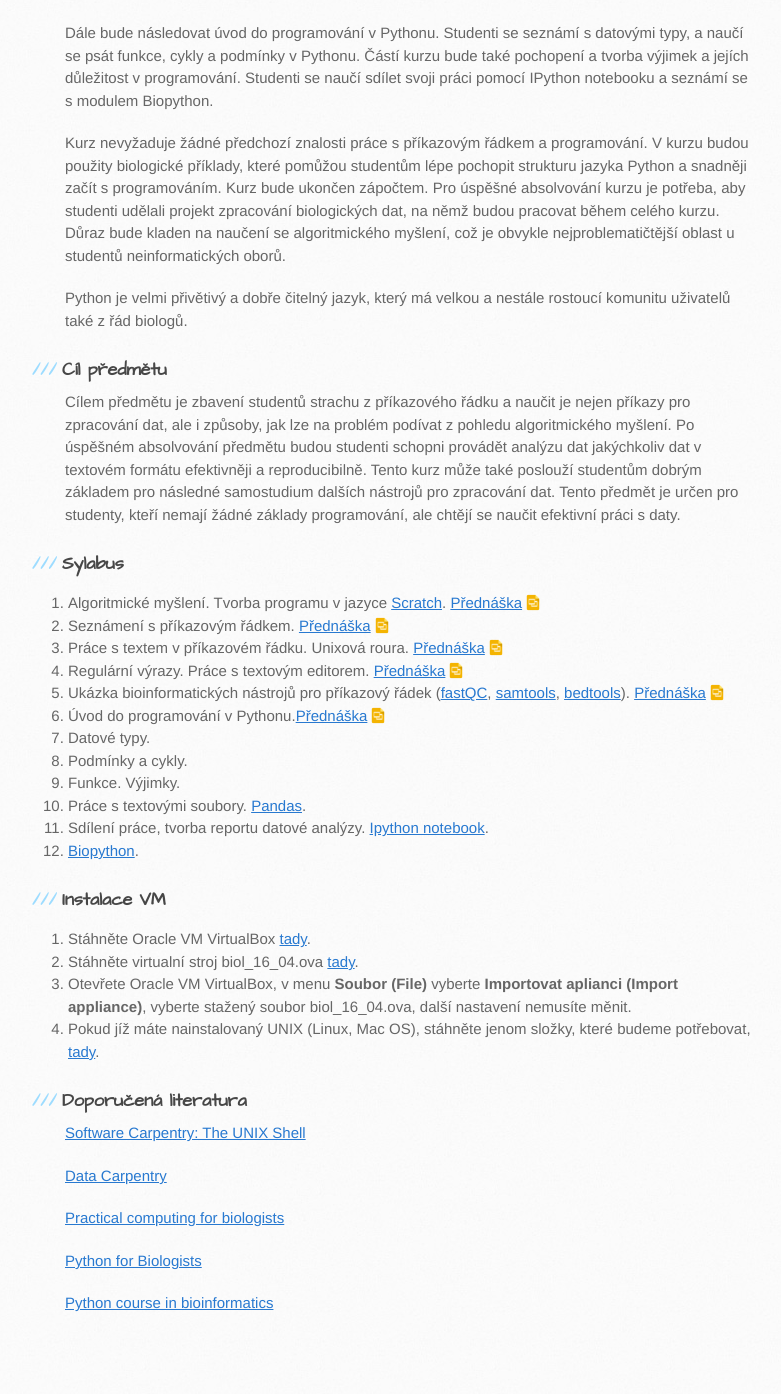
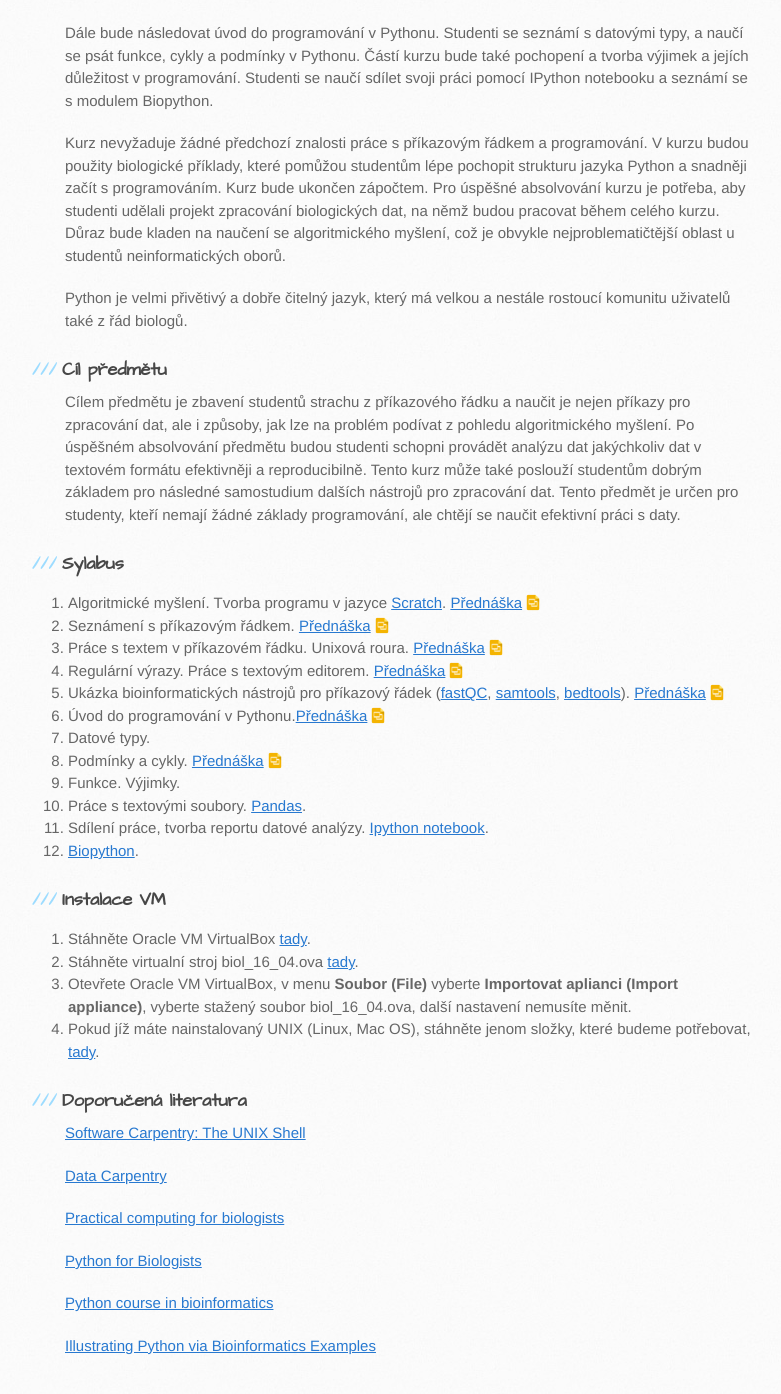
Before and after one commit to anastazie/intro_python_biol, a Jekyll site: the page built from index.md, in a window 1280 px wide and 1400 px high, scrolled down 507 px. Shown: the top 1394 px of the window, without its empty margins (105-886 px from the left). Built offline with Jekyll 4.4.1, drawn with Linux system fonts in a browser that asks for light colours; before the commit the page ends 1864 px from its top, so only the background shows below that.

Commit message:
Update index.md

```diff
--- a/index.md
+++ b/index.md
@@ -23,7 +23,7 @@ Cílem předmětu je zbavení studentů strachu z příkazového řádku a nauč
 5. Ukázka bioinformatických nástrojů pro příkazový řádek ([fastQC](http://www.bioinformatics.babraham.ac.uk/projects/fastqc/), [samtools](http://www.htslib.org/doc/samtools.html), [bedtools](http://bedtools.readthedocs.io/en/latest/)). <a href="https://docs.google.com/presentation/d/1nTr1dV-1lhgJLJVUABWMAyPM6OlfCv2ymwEI6UT56qo/edit?usp=sharing" class="presentation">Přednáška</a>
 6. Úvod do programování v Pythonu.<a href="https://docs.google.com/presentation/d/1quVrMmERj80Aiu2i5OvWvytQFDUBSvPZChX9k-7mtBQ/edit?usp=sharing" class="presentation">Přednáška</a>
 7. Datové typy.
-8. Podmínky a cykly.
+8. Podmínky a cykly. <a href="https://docs.google.com/presentation/d/1ro8_Q3Afxfji5ZCTlMzAahhoeDpO8j_Jiu6XRlQYZOo/edit?usp=sharing" class="presentation">Přednáška</a>
 9. Funkce. Výjimky.
 10. Práce s textovými soubory. [Pandas](http://pandas.pydata.org/).
 11. Sdílení práce, tvorba reportu datové analýzy. [Ipython notebook](http://jupyter.org/).
@@ -48,4 +48,6 @@ Cílem předmětu je zbavení studentů strachu z příkazového řádku a nauč
 
 [Python course in bioinformatics](http://users.ugent.be/~vstorme/files/PYTHON/PythonBioinformatics.pdf)
 
+[Illustrating Python via Bioinformatics Examples](http://hplgit.github.io/bioinf-py/doc/pub/html/main_bioinf.html#)
+
 [comment]: # (<a href="https://docs.google.com/presentation/d/1tFO22uSMCtcFkznsGPmpgUkQLuqHy6r90q_xSM0KNBs/edit?usp=sharing" class="presentation">Přednáška</a>)
```
